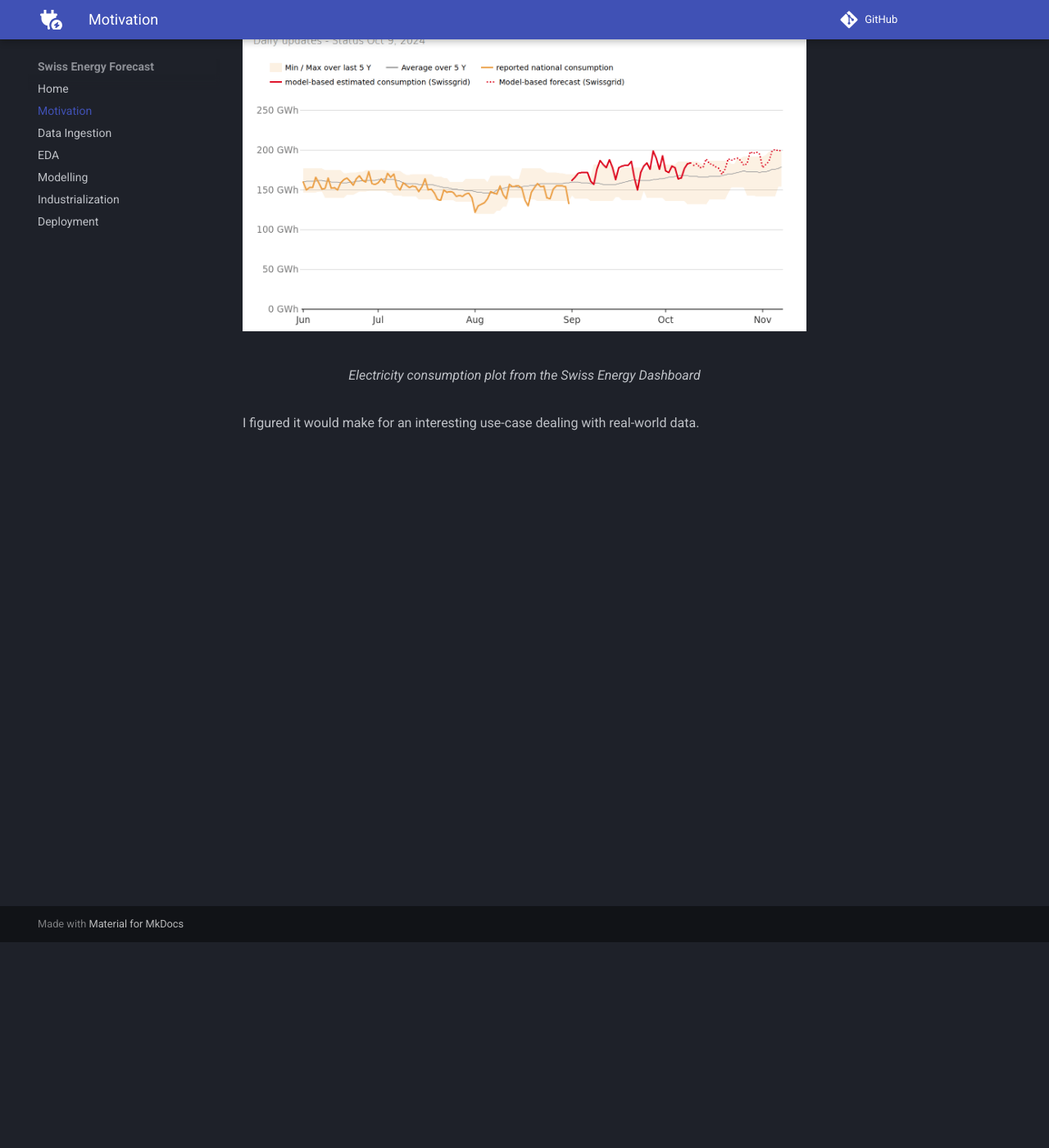
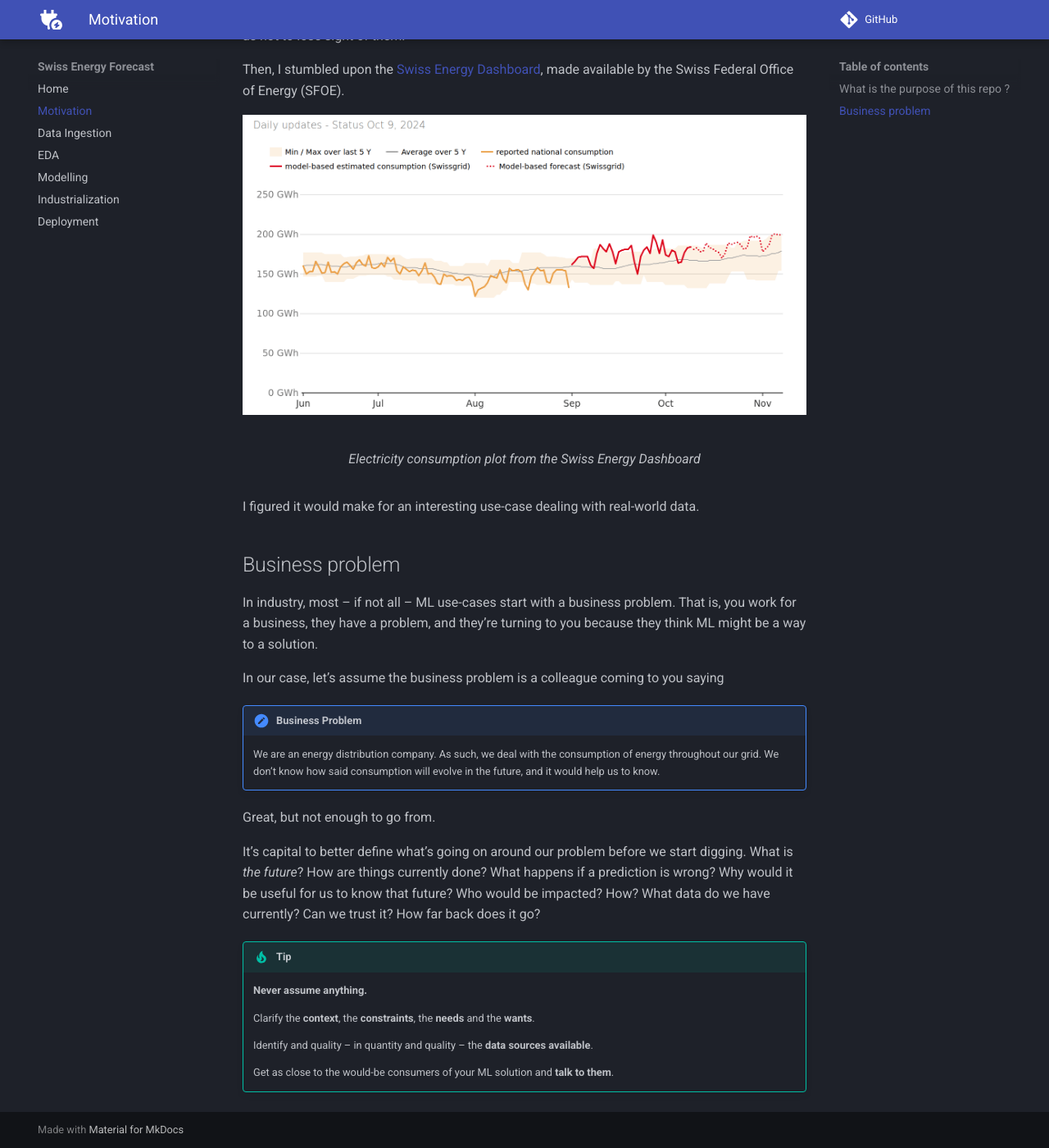
Before and after one commit to arthurgassner/swissenergy-frontend, an MkDocs documentation site: the page built from docs/motivation.md, in a window 1280 px wide and 1400 px high, scrolled down 251 px. Shown: the whole window at 82% size. Built offline with MkDocs 1.6.1 and Material for MkDocs 9.7.7, drawn with Linux system fonts in a browser that asks for light colours; a script that is not in the unit is left out; comment, search, counter and statistics services are not loaded; some of the changed text lies outside the part shown.

Commit message:
Add motivation and data ingestion step

```diff
--- a/docs/motivation.md
+++ b/docs/motivation.md
@@ -1,6 +1,9 @@
 # :material-lightbulb-on: Motivation
 
-I wanted to have a place where I could showcase an end-to-end machine learning use-case.
+## What is the purpose of this repo ?
+
+I wanted to have a place where I could showcase an end-to-end machine learning (ML) use-case.
+Beyond the methodologies -- and tools involved -- I wanted to centralize some pieces of advices, as not to lose sight of them.
 
 Then, I stumbled upon the [Swiss Energy Dashboard](https://energiedashboard.admin.ch/strom/stromverbrauch), made available by the Swiss Federal Office of Energy (SFOE).
 
@@ -10,3 +13,28 @@ Then, I stumbled upon the [Swiss Energy Dashboard](https://energiedashboard.admi
 </figure>
 
 I figured it would make for an interesting use-case dealing with real-world data.
+
+## Business problem
+
+In industry, most -- if not all -- ML use-cases start with a business problem. That is, you work for a business, they have a problem, and they're turning to you because they think ML might be a way to a solution.
+
+In our case, let's assume the business problem is a colleague coming to you saying
+
+!!! note "Business Problem"
+    We are an energy distribution company.
+    As such, we deal with the consumption of energy throughout our grid.
+    We don't know how said consumption will evolve in the future, and it would help us to know.
+
+Great, but not enough to go from.
+
+It's capital to better define what's going on around our problem before we start digging.
+What is _the future_? How are things currently done? What happens if a prediction is wrong? Why would it be useful for us to know that future? Who would be impacted? How? What data do we have currently? Can we trust it? How far back does it go?
+
+!!! tip
+    **Never assume anything.**
+
+    Clarify the **context**, the **constraints**, the **needs** and the **wants**.
+
+    Identify and quality -- in quantity and quality -- the **data sources available**.
+
+    Get as close to the would-be consumers of your ML solution and **talk to them**.
--- a/mkdocs.yml
+++ b/mkdocs.yml
@@ -34,3 +34,4 @@ markdown_extensions:
   - pymdownx.details
   - pymdownx.superfences
   - footnotes
+  - smarty
```
